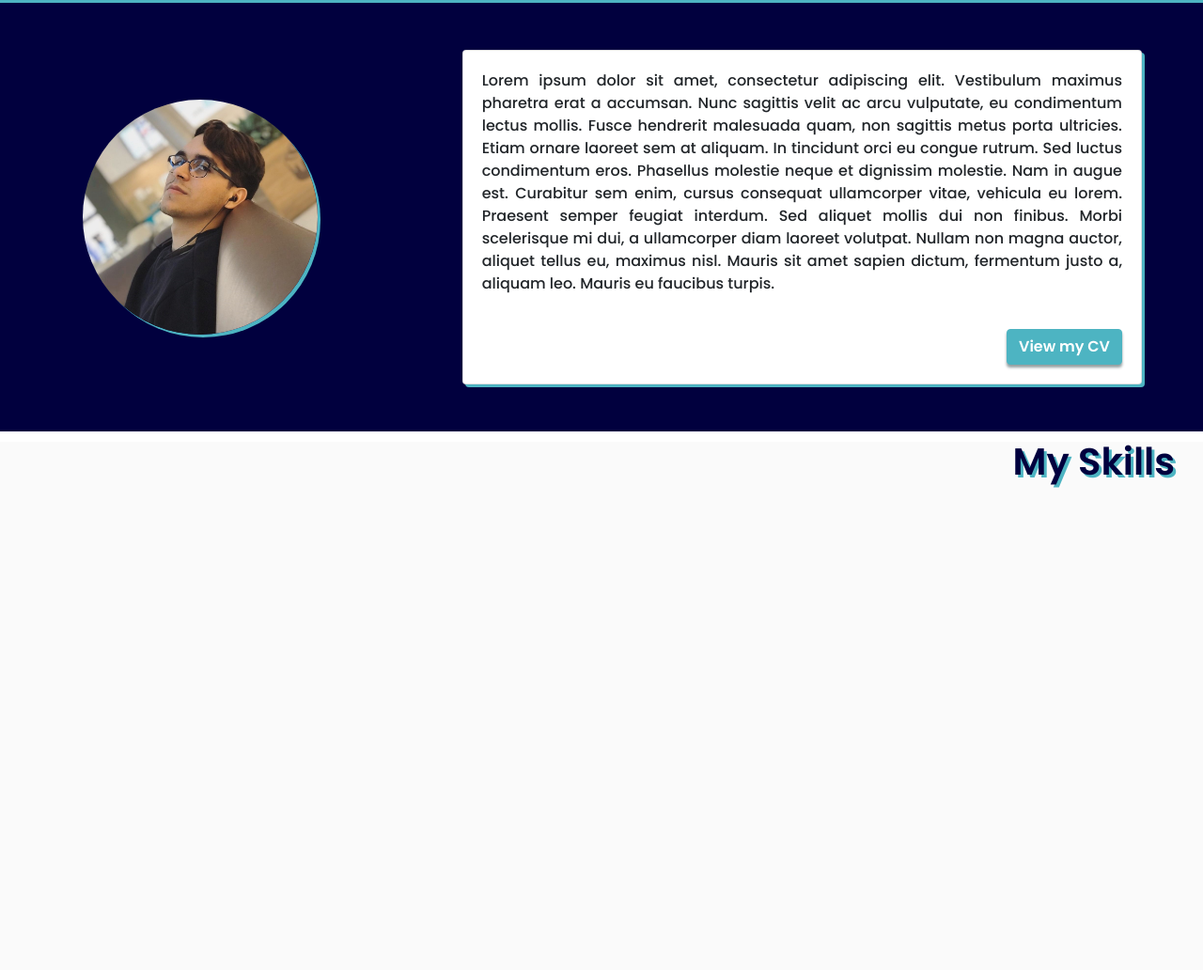
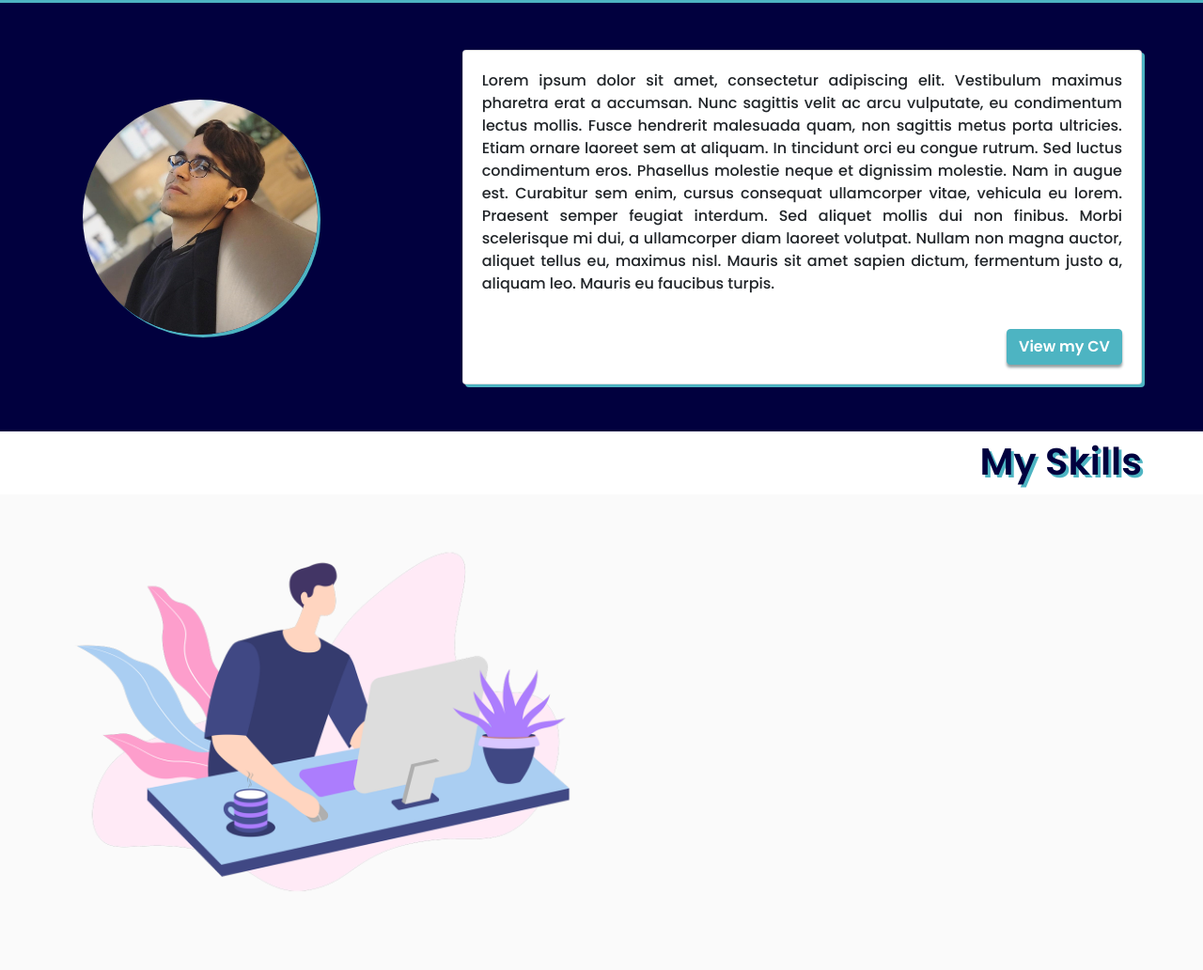
Before and after one commit to PanamaRobin/PersonalPortfolio, a plain HTML site: page index.html in a window 1280 px wide. Shown: the part 686-1718 px from the top of the page at 94% size. Before the commit the page ends 1209 px from the top, so only its background shows below. Drawn offline with nearby package versions, Linux system fonts and the light colour scheme.

Commit message:
Added skills img

```diff
--- a/css/styling.css
+++ b/css/styling.css
@@ -132,12 +132,21 @@ h1
 {
     color: #01003E;
     text-shadow: 3px 3px 0px rgba(77, 180, 194, 1);
-    background-color: white !important;
+    background-color: #ffffff !important;
     padding-top: 8px;
     padding-bottom: 3px;
+    padding-right: 50px;
+    display: flex;
+    justify-content: flex-end !important;
 }
 
 #skills-title-section
 {
-    background-color: white;
+    background-color: #ffffff !important;
 }
+
+#skilled-man
+{
+    width: 100%;
+    /*height: 250px;*/
+}
--- a/index.html
+++ b/index.html
@@ -50,7 +50,7 @@
 
         <section class="container" id="about-me-body-section">
             <div class="row">
-                <div class="col-md-4 col-sm-12" id="about-me-body-img" style="justify-self: center !important; align-self: center !important;">
+                <div class="col-md-4 col-sm-12" style="justify-self: center !important; align-self: center !important;">
                     <div id="image-panel" class="container">
                         <img id="foto" src="images\foto_personal.jpeg" alt="personal-image">
                     </div>
@@ -73,9 +73,25 @@
         </section>
 
         <section class="container" id="skills-title-section">
-            <div id="skills-title-div">
-                <div class="col">
-                    <h1 class="float-right">My Skills</h1>
+            <div class="col" id="skills-title-div">
+                <h1>My Skills</h1>
+            </div>
+        </section>
+
+        <section class="container" id="skills-body-section">
+            <div class="row">
+                <div class="col-md-6 col-sm-12" style="justify-self: center !important; align-self: center !important;">
+                    <div id="image-panel" class="container">
+                        <img id="skilled-man" src="/images/Vela-working-illustration.png" alt="personal-image">
+                    </div>
+                </div>
+                <div class="col-md-6 col-sm-12" style="justify-self: center !important; align-self: center !important;">
+                    <div class="row">
+
+                    </div>
+                    <div class="row">
+
+                    </div>
                 </div>
             </div>
         </section>
```
Also changed, not shown: images/109-1091109_developer-cartoon-programmer.png (added), images/Vela-working-illustration.png (added).
